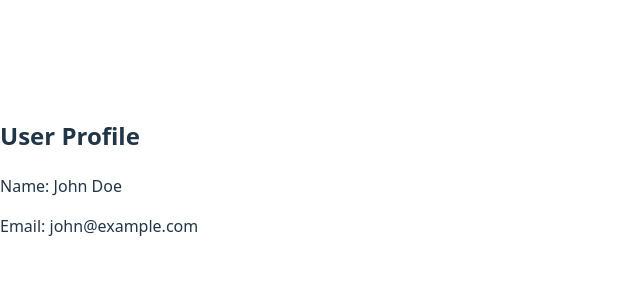
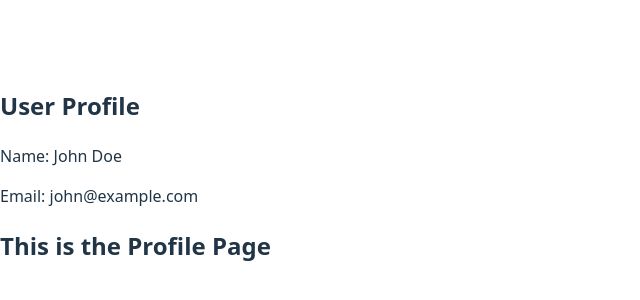
Before and after one commit to uxcodechiamaka/alx-fe-reactjs, a React (Vite) app in the folder alx-react-app-props/: page / in a window 1280 px wide. Shown: the part 224-524 px from the top of the page, without its empty margins (0-640 px from the left). Built offline with nearby package versions, Linux system fonts and the light colour scheme.

Commit message:
my assignment

```diff
--- a/alx-react-app-props/src/App.jsx
+++ b/alx-react-app-props/src/App.jsx
@@ -2,12 +2,18 @@
 import React from 'react';
 import UserProvider from './components/UserContext';
 import UserProfile from './components/UserProfile';
+import { UserContext } from './components/UserContext';
+import ProfilePage from './components/ProfilePage';
 
 const App = () => {
   return (
     <UserProvider>
       <UserProfile />
+      <UserContext.Provider>
+        <ProfilePage value='userData ' />
+      </UserContext.Provider>
     </UserProvider>
+
   );
 };
 
```
